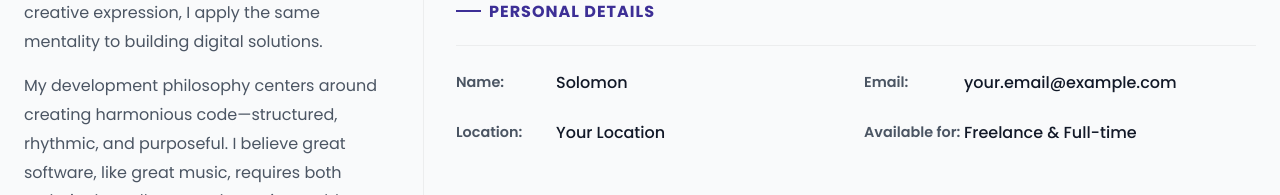
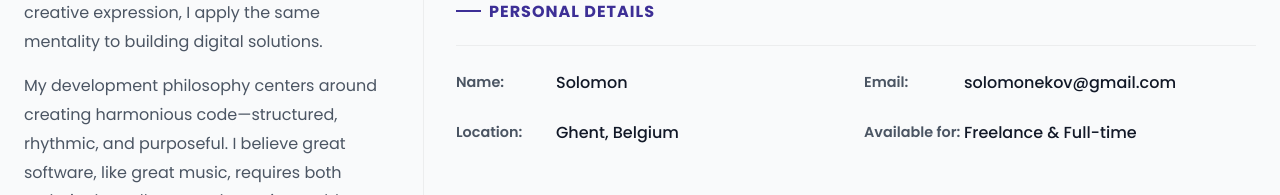
Before and after one commit to TopGSE/solomon-portfolio, a React (Vite) app: page /about in a window 1280 px wide. Shown: the part 696-891 px from the top of the page. Built offline with nearby package versions, Linux system fonts and the light colour scheme.

Commit message:
Update contact details on AboutPage component

```diff
--- a/src/pages/AboutPage.jsx
+++ b/src/pages/AboutPage.jsx
@@ -121,12 +121,12 @@ function AboutPage() {
                       <div className="detail-item">
                         <span className="detail-title">Email:</span>
                         <span className="detail-value">
-                          your.email@example.com
+                          solomonekov@gmail.com
                         </span>
                       </div>
                       <div className="detail-item">
                         <span className="detail-title">Location:</span>
-                        <span className="detail-value">Your Location</span>
+                        <span className="detail-value">Ghent, Belgium</span>
                       </div>
                       <div className="detail-item">
                         <span className="detail-title">Available for:</span>
```
